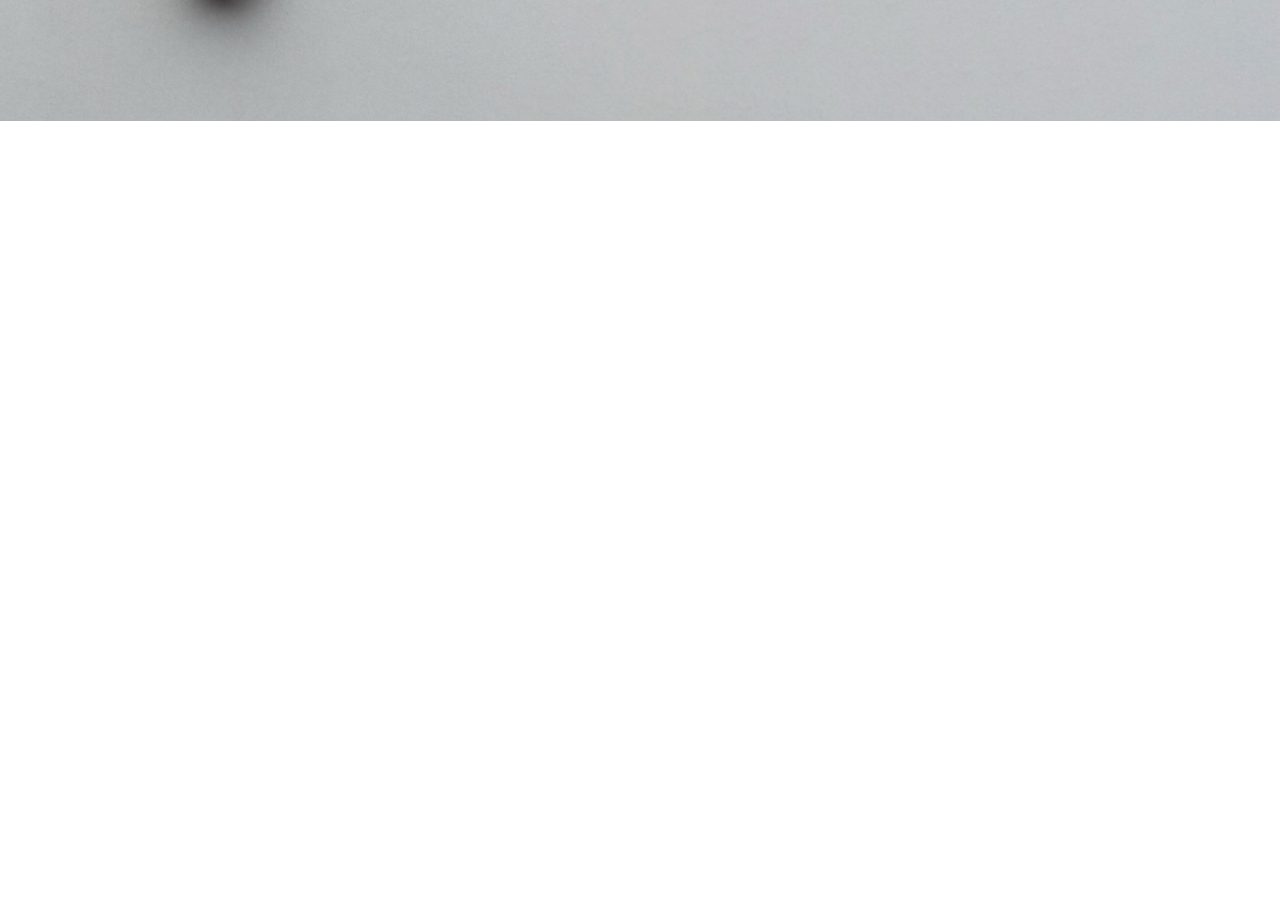
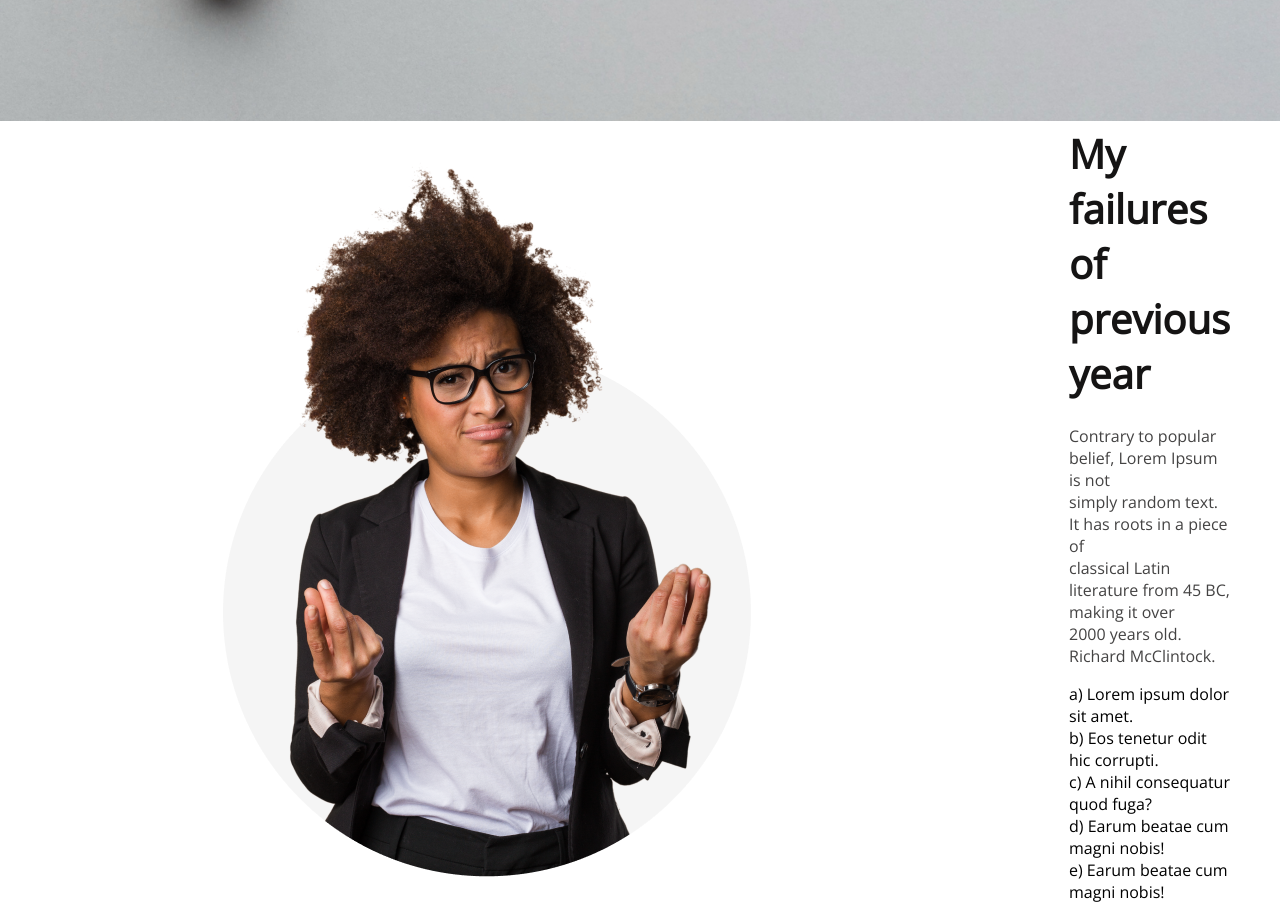
Before and after one commit to ayubhossain595/Assignment-1, a plain HTML site: page index.html in a window 1280 px wide. Shown: the part 526-1429 px from the top of the page. Before the commit the page ends 800 px from the top, so only its background shows below. Drawn offline with nearby package versions, Linux system fonts and the light colour scheme.

Commit message:
third commit

```diff
--- a/index.html
+++ b/index.html
@@ -22,8 +22,25 @@
             </div>
           </div>
     </header>
+    <!-- header section end -->
+
+
+    <!-- main section start -->
     <main>
-
+        <section>
+            <div class="banner">
+                <img src="images/person.png" alt="">
+                <div class="banner-sub">
+                    <h2 class="banner-sub-titel">My failures of <br> previous year</h2>
+                    <h5 class="banner-titel">Contrary to popular belief, Lorem Ipsum is not <br> simply random text. It has roots in a piece of <br> classical Latin literature from 45 BC, making it over <br> 2000 years old. Richard McClintock.</h5>
+                    <p>a) Lorem ipsum dolor sit amet.</p>
+                    <p>b) Eos tenetur odit hic corrupti.</p>
+                    <p>c) A nihil consequatur quod fuga?</p>
+                    <p>d) Earum beatae cum magni nobis!</p>
+                    <p>e) Earum beatae cum magni nobis!</p>
+                </div>
+            </div>
+        </section>
     </main>
     <footer>
 
--- a/styles/styles.css
+++ b/styles/styles.css
@@ -37,3 +37,27 @@
     padding: 10px 20px;
     border-radius: 1ch;
 }
+
+/* main section styles start */
+.banner {
+    display: flex;
+    align-items: center;
+    margin: 0px 200px;
+}
+
+.banner-titel {
+    font-weight: 400;
+    font-size: 16px;
+    color: #444343;
+    margin-bottom: 16px;
+}
+
+.banner-sub-titel {
+    font-weight: 700;
+    font-size: 40px;
+    color: #151414;
+    margin-bottom: 24px;
+}
+.banner-sub{
+    padding-left: 300px;
+}
```
